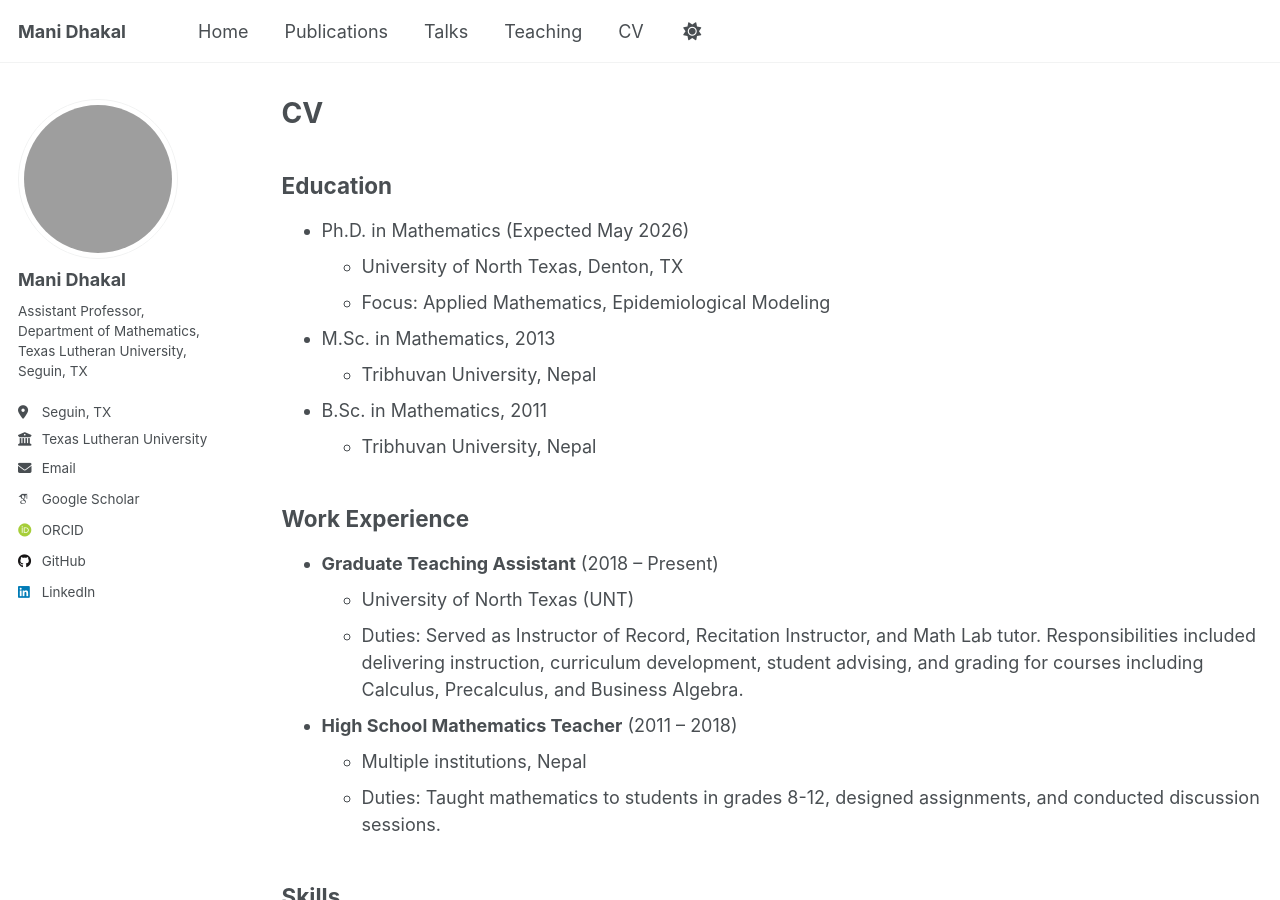
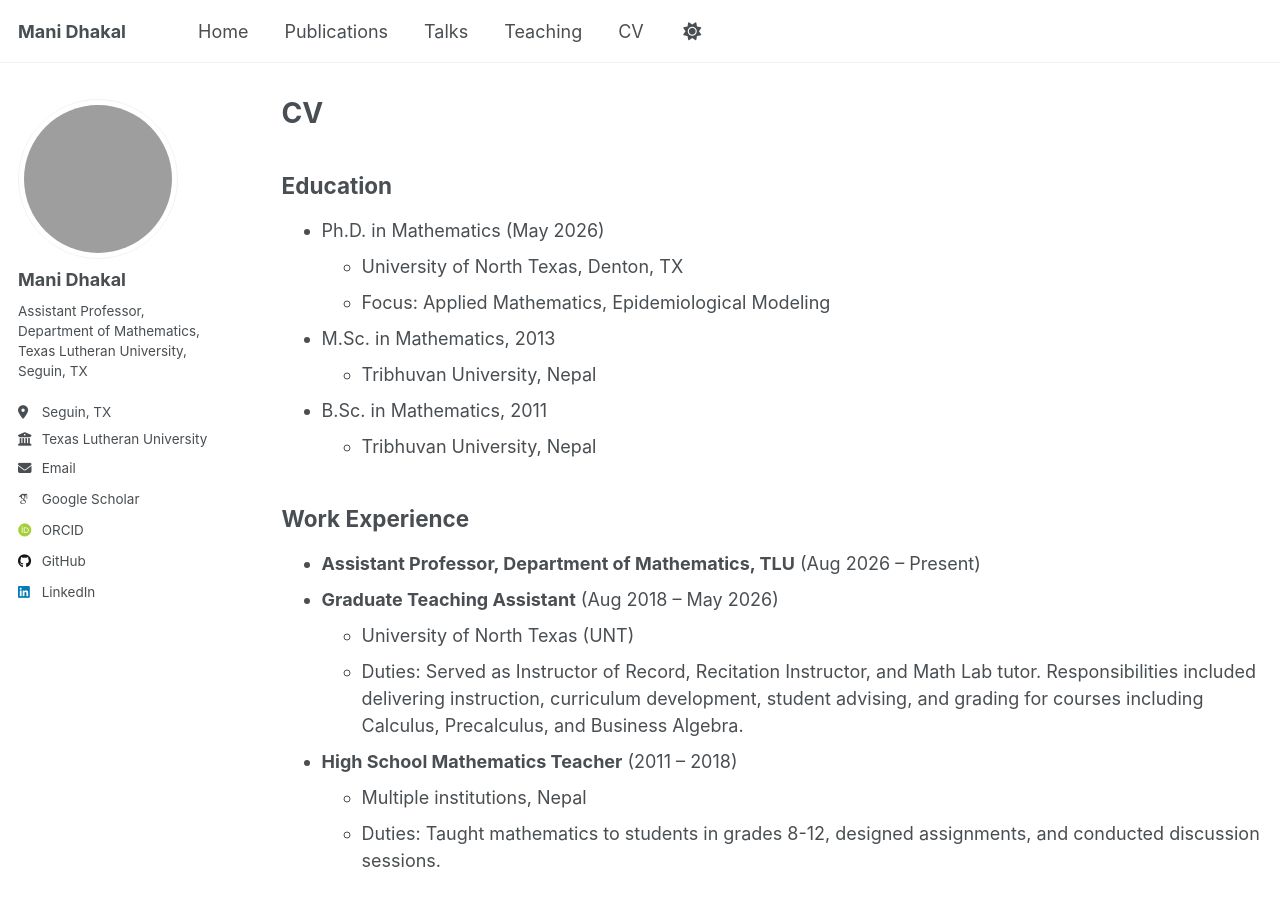
Before and after one commit to ManiDhakal/ManiDhakal.github.io, a Jekyll site: the page built from _pages/cv.md, in a window 1280 px wide and 900 px high. Built offline with Jekyll 4.4.1, drawn with Linux system fonts in a browser that asks for light colours; some web fonts are replaced; a script that is not in the unit is left out.

Commit message:
Update cv.md

```diff
--- a/_pages/cv.md
+++ b/_pages/cv.md
@@ -8,7 +8,7 @@ redirect_from:
 ---
 
 ## Education
-* Ph.D. in Mathematics (Expected May 2026)
+* Ph.D. in Mathematics (May 2026)
   * University of North Texas, Denton, TX
   * Focus: Applied Mathematics, Epidemiological Modeling
 * M.Sc. in Mathematics, 2013
@@ -17,7 +17,8 @@ redirect_from:
   * Tribhuvan University, Nepal
 
 ## Work Experience
-* **Graduate Teaching Assistant** (2018 – Present)
+* **Assistant Professor, Department of Mathematics, TLU** (Aug 2026 – Present)
+* **Graduate Teaching Assistant** (Aug 2018 – May 2026)
   * University of North Texas (UNT)
   * Duties: Served as Instructor of Record, Recitation Instructor, and Math Lab tutor. Responsibilities included delivering instruction, curriculum development, student advising, and grading for courses including Calculus, Precalculus, and Business Algebra.
 
```
